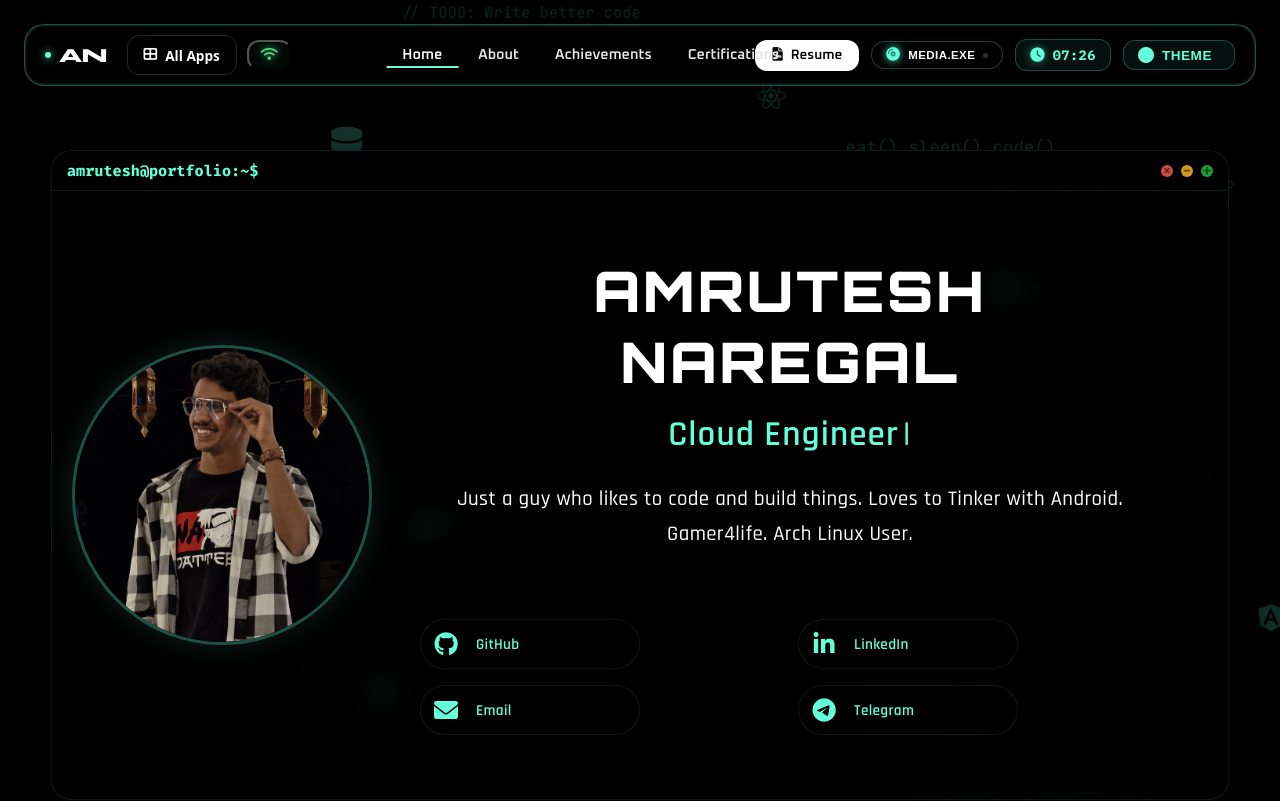
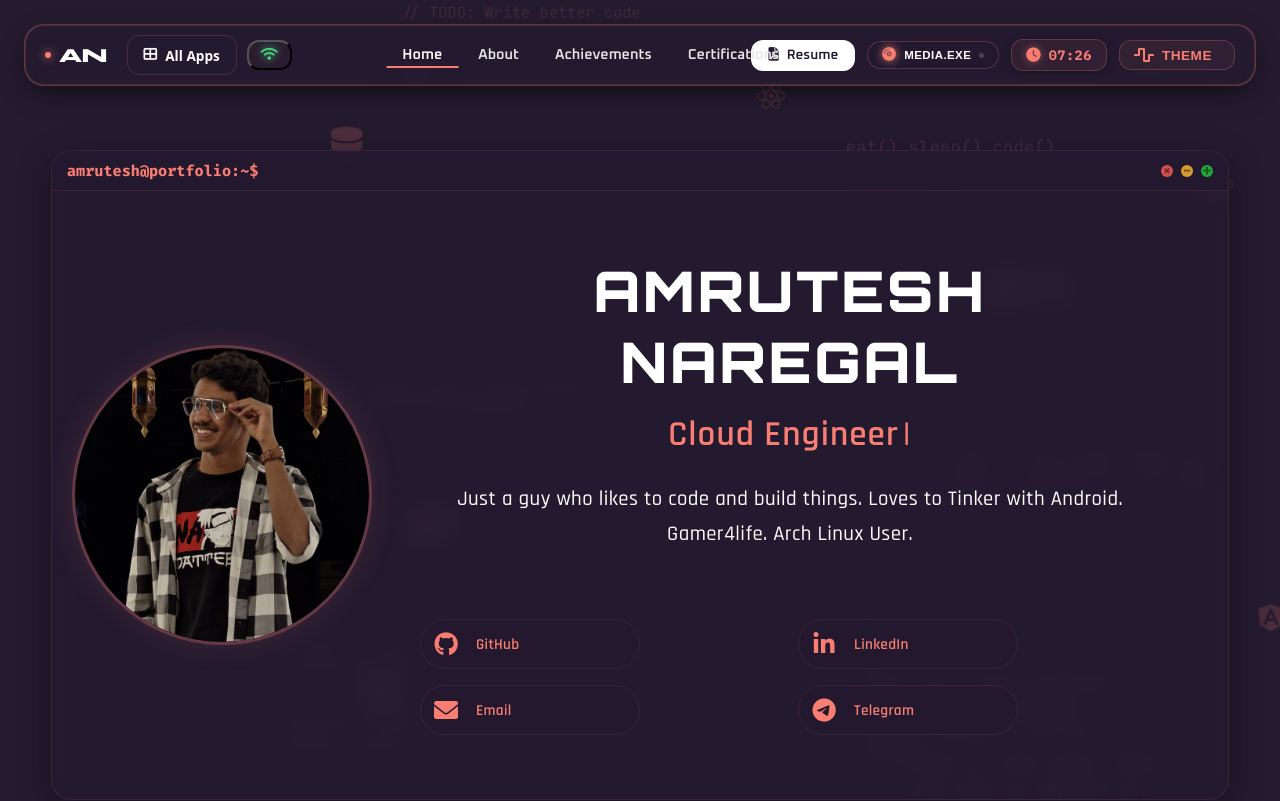
Before and after one commit to DragonEmperor9480/Portfolio, a Next.js app: page / in a window 1280 px wide. Shown: the top 801 px of the page. Built offline with nearby package versions, Linux system fonts and the light colour scheme.

Commit message:
Portfolio: Change default theme for v4.0.0 and fix image not loading in certifications

```diff
--- a/src/components/sections/Certifications.jsx
+++ b/src/components/sections/Certifications.jsx
@@ -606,9 +606,13 @@ const shimmer = keyframes`
 `;
 
 const ImageSkeleton = styled.div`
+  position: absolute;
+  top: 0;
+  bottom: 0;
+  left: 50%;
+  transform: translateX(-50%);
   width: 100%;
   max-width: 900px;
-  height: 480px;
   border-radius: 12px;
   background: linear-gradient(
     90deg,
@@ -619,8 +623,8 @@ const ImageSkeleton = styled.div`
   background-size: 1000px 100%;
   animation: ${shimmer} 2s infinite linear;
   border: 1px solid ${({ theme }) => theme.colors.border};
-  position: relative;
   overflow: hidden;
+  z-index: 2;
 
   &::after {
     content: '';
@@ -639,11 +643,6 @@ const ImageSkeleton = styled.div`
   @keyframes spin {
     to { transform: translate(-50%, -50%) rotate(360deg); }
   }
-
-  @media (max-width: 768px) {
-    max-width: 100%;
-    height: 320px;
-  }
 `;
 
 const CertificateImageWrapper = styled.div`
@@ -653,8 +652,9 @@ const CertificateImageWrapper = styled.div`
   border: 1px solid ${({ theme }) => theme.colors.border};
   box-shadow: 0 4px 15px rgba(0, 0, 0, 0.15);
   overflow: hidden;
-  display: ${({ $loaded }) => ($loaded ? 'block' : 'none')};
   position: relative;
+  opacity: ${({ $loaded }) => ($loaded ? 1 : 0)};
+  transition: opacity 0.3s ease-in;
 `;
 
 const WelcomeScreen = styled.div`
@@ -1014,7 +1014,7 @@ export default credential;`;
                       </PreviewHeader>
 
                       <PreviewContent>
-                        <CertificateImageContainer>
+                        <CertificateImageContainer key={activeTab}>
                           {!imageLoaded[activeTab] && <ImageSkeleton />}
                           <CertificateImageWrapper $loaded={imageLoaded[activeTab]}>
                             <Image
--- a/src/context/ThemeContext.jsx
+++ b/src/context/ThemeContext.jsx
@@ -6,7 +6,7 @@ import { themes } from '../themes/themes';
 const ThemeContext = createContext();
 
 export function ThemeProvider({ children }) {
-  const [currentTheme, setCurrentTheme] = useState('black');
+  const [currentTheme, setCurrentTheme] = useState('synthwave');
 
   return (
     <ThemeContext.Provider value={{ currentTheme, setCurrentTheme }}>
```
